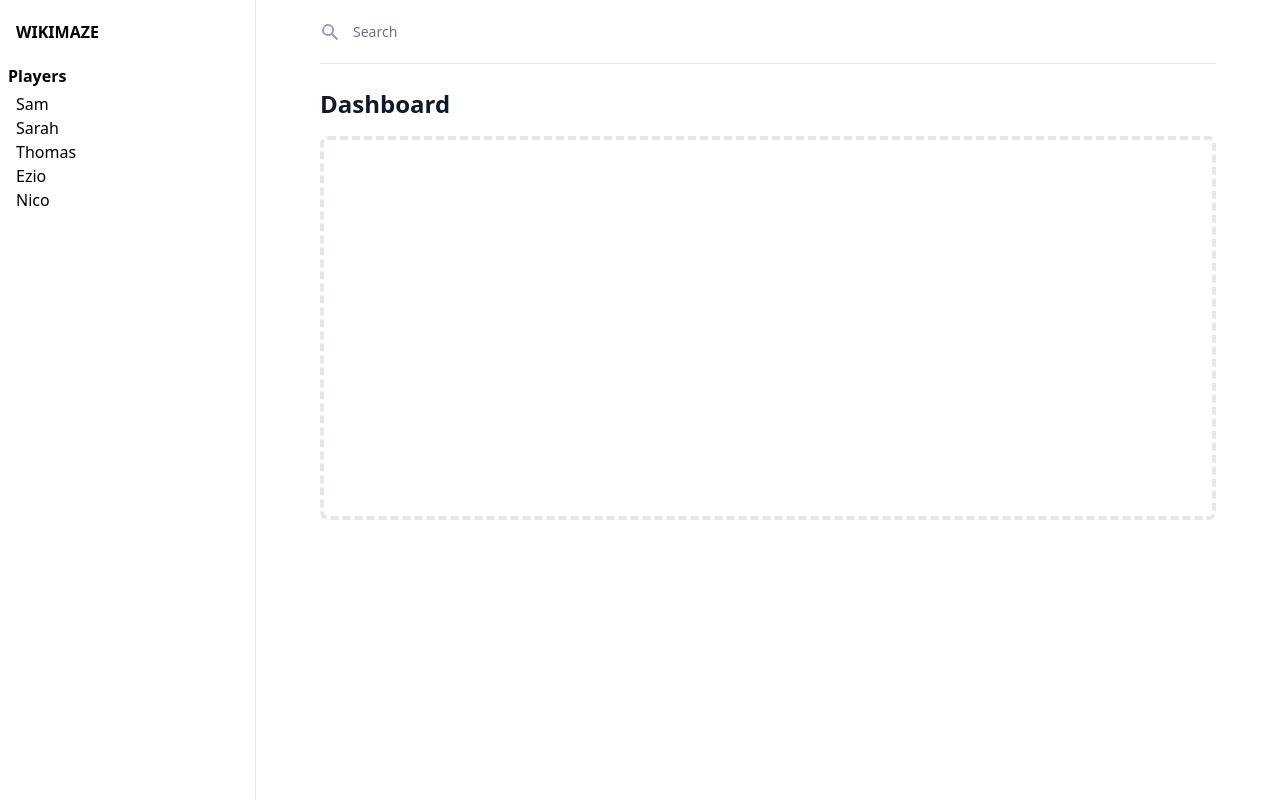
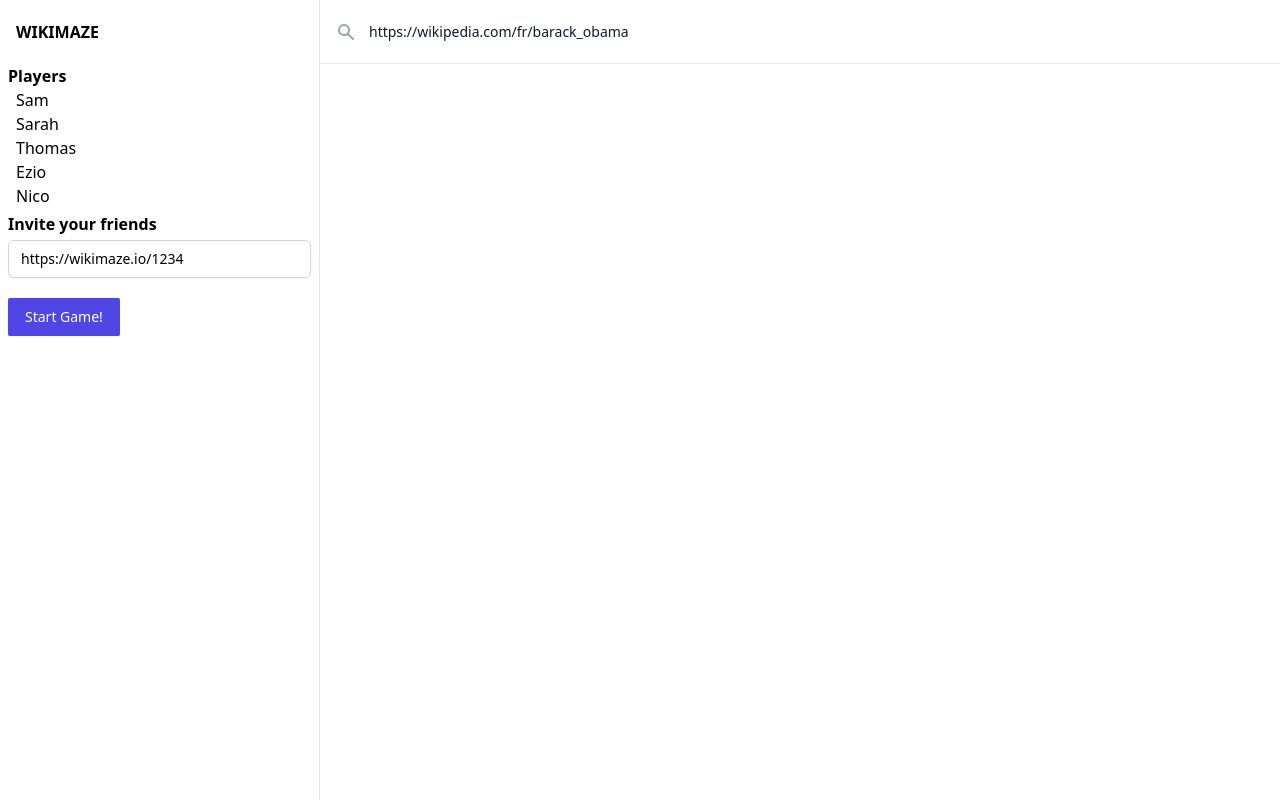
Before and after one commit to samueldrai/wikimaze, a Gatsby site in the folder client/: page /test in a window 1280 px wide. Built offline with nearby package versions, Linux system fonts and the light colour scheme; Gatsby itself is replaced by a stand-in of ours; what @tailwindcss/ui would draw is missing.

Commit message:
style(sidebar): polish design

```diff
--- a/client/src/components/sidebar.jsx
+++ b/client/src/components/sidebar.jsx
@@ -1,28 +1,49 @@
 import React from "react"
 
-const Sidebar = ({ players }) => (
+const Sidebar = ({ players, wikiPage }) => (
   <div className="flex h-screen overflow-hidden bg-white">
     <div className="hidden md:flex md:flex-shrink-0">
-      <div className="flex flex-col w-64">
+      <div className="flex flex-col w-80">
         <div className="flex flex-col flex-grow pt-5 pb-4 overflow-y-auto border-r border-gray-200">
           <div className="flex items-center flex-shrink-0 px-4">
             <span className="font-bold uppercase">Wikimaze</span>
           </div>
           <div className="flex flex-col flex-grow mt-5">
             <nav className="flex-1 px-2 space-y-1 bg-white">
-              <h3 className="font-extrabold">Players</h3>
-              <div className="flex flex-col px-2">
-                {players.map(player => (
-                  <span className="font-light">{player}</span>
-                ))}
+              <div>
+                <h3 className="font-extrabold">Players</h3>
+                <div className="flex flex-col px-2">
+                  {players.map(player => (
+                    <span className="font-light">{player}</span>
+                  ))}
+                </div>
               </div>
+              <div className="mt-2">
+                <h3 className="font-extrabold">Invite your friends</h3>
+                <div className="mt-1 mb-4">
+                  <input
+                    type="text"
+                    name="gameUrl"
+                    id="gameUrl"
+                    className="block w-full transition duration-300 ease-in-out border-gray-300 rounded-md shadow-sm focus:ring-indigo-500 focus:border-indigo-500 sm:text-sm"
+                    placeholder="https://wikimaze.io/1234"
+                    value="https://wikimaze.io/1234"
+                  />
+                </div>
+              </div>
+              <button
+                type="button"
+                className="px-4 py-2 mt-2 text-sm font-medium text-center text-white transition duration-300 ease-in-out bg-indigo-600 border border-transparent rounded-sm shadow-sm hover:bg-indigo-700 focus:outline-none focus:ring-2 focus:ring-offset-2 focus:ring-indigo-500"
+              >
+                Start Game!
+              </button>
             </nav>
           </div>
         </div>
       </div>
     </div>
-    <div className="flex flex-col flex-1 w-0 max-w-4xl mx-auto md:px-8 xl:px-0">
-      <div className="relative z-10 flex flex-shrink-0 h-16 bg-white border-b border-gray-200">
+    <div className="flex flex-col flex-1 w-0 mx-auto md:px-8 xl:px-0">
+      <div className="relative z-10 flex flex-shrink-0 h-16 px-4 bg-white border-b border-gray-200">
         <div className="flex justify-between flex-1 px-4 md:px-0">
           <div className="flex flex-1">
             <form className="flex w-full md:ml-0" action="#" method="GET">
@@ -49,8 +70,10 @@ const Sidebar = ({ players }) => (
                   id="search_field"
                   className="block w-full h-full py-2 pl-8 pr-3 text-gray-900 placeholder-gray-500 border-transparent focus:outline-none focus:placeholder-gray-400 focus:ring-0 focus:border-transparent sm:text-sm"
                   placeholder="Search"
-                  type="search"
+                  type="text"
+                  value="https://wikipedia.com/fr/barack_obama"
                   name="search"
+                  disabled
                 />
               </div>
             </form>
@@ -58,19 +81,9 @@ const Sidebar = ({ players }) => (
         </div>
       </div>
 
-      <main
-        className="relative flex-1 overflow-y-auto focus:outline-none"
-        tabindex="0"
-      >
+      <main className="relative flex-1">
         <div className="py-6">
-          <div className="px-4 sm:px-6 md:px-0">
-            <h1 className="text-2xl font-semibold text-gray-900">Dashboard</h1>
-          </div>
-          <div className="px-4 sm:px-6 md:px-0">
-            <div className="py-4">
-              <div className="border-4 border-gray-200 border-dashed rounded-lg h-96"></div>
-            </div>
-          </div>
+          <div className="px-4 sm:px-6 md:px-0"></div>
         </div>
       </main>
     </div>
```
